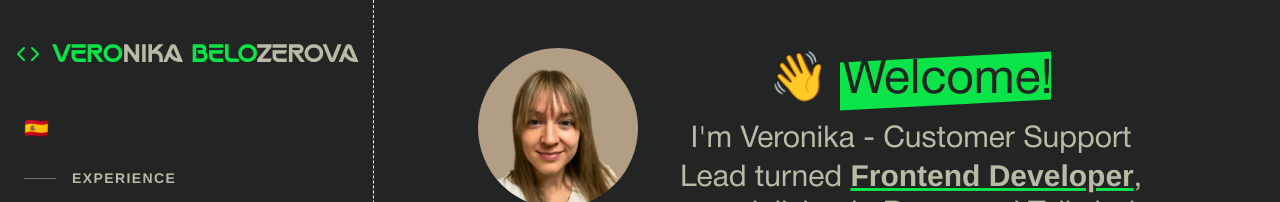
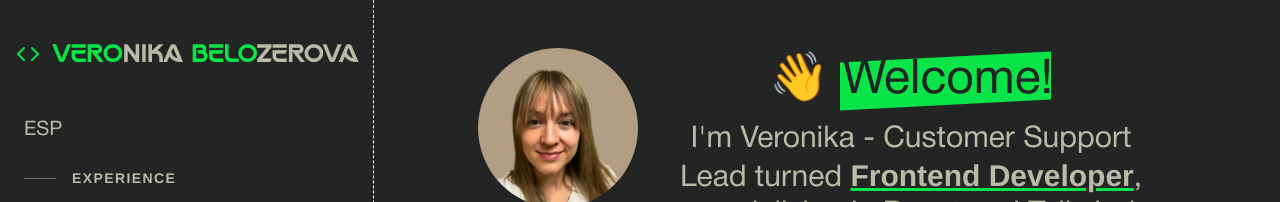
Before and after one commit to verobelo/my-portfolio, a React (Vite) app: page / in a window 1280 px wide. Shown: the top 202 px of the page. Built offline with nearby package versions, Linux system fonts and the light colour scheme.

Commit message:
Change emojis for letters

```diff
--- a/src/components/Header.jsx
+++ b/src/components/Header.jsx
@@ -32,7 +32,7 @@ export default function Header({ language, setLanguage }) {
         <button
           className='p-1 lg:pl-0 lg:mb-[-2rem] sm:text-xl cursor-pointer'
           onClick={handleToggleLanguage}>
-          {language === 'en' ? '🇪🇸' : '🇬🇧'}
+          {language === 'en' ? 'ESP' : 'ENG'}
         </button>
         <button
           type='button'
```
